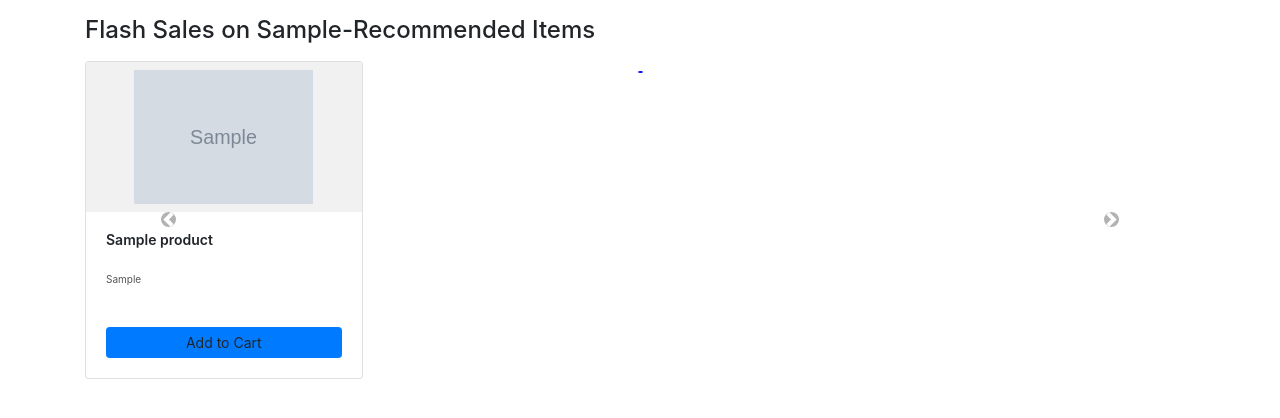
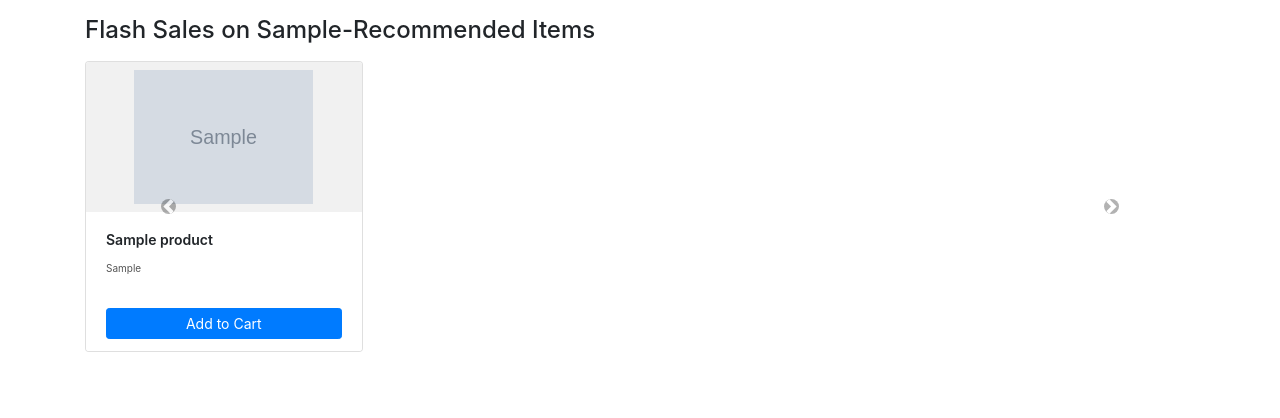
Before and after one commit to Akash3570/E-COMMERCE-SITE, a Django app: page /shop/ in a window 1280 px wide. Shown: the part 56-474 px from the top of the page. Run offline with Django 5.2, Linux system fonts and the light colour scheme; tables that the repository leaves empty hold one stand-in row (values such as "Sample post"); grey boxes marked "Sample" are stand-in pictures; some libraries are stand-ins or nearby versions.

Commit message:
added add to cart

```diff
--- a/shop/templates/shop/index.html
+++ b/shop/templates/shop/index.html
@@ -1,18 +1,10 @@
 {% extends 'shop/basic.html' %}
-{% load static %}
+<!-- {% load static %} -->
 
 {% block title %}Home{% endblock %}
-
 {% block css %}
 <style>
 .card-col { padding-left: 0; padding-right: 0; }
-.carousel-indicators { top: 0; }
-.carousel-indicators li {
-  width: 5px;
-  height: 2px;
-  border-radius: 50%;
-  background-color: rgba(0,0,0,0.25); }
-.carousel-indicators .active { background-color: blue; }
 
 .card-img-top {
   width: 100%;
@@ -23,24 +15,19 @@
 }
 
 .card.h-100 { display:flex; flex-direction:column; }
-.card .card-body { flex:1 0 auto; }
-.card { height: 100%; }
+.card-body { flex: 1 0 auto; }
 
 .card-title {
   font-size: 14px;
   font-weight: 600;
-  height: 2em;
-  overflow: hidden;
 }
 
 .card-text {
   font-size: 10px;
-  line-height: 1.4;
-  height: 3.9em;
-  overflow: hidden;
   color: #555;
 }
 
+/* keep arrows small */
 .carousel-control-prev-icon,
 .carousel-control-next-icon {
   width: 15px;
@@ -55,65 +42,83 @@
 <div class="container my-3">
 
 {% for cat in all_products %}
+<h4 class="my-3">
+  Flash Sales on {{ cat.category }}-Recommended Items
+</h4>
 
-  <!-- Category Title -->
-  <h4 class="my-3">Flash Sales on {{ cat.category }}-Recommended Items</h4>
+<div id="carousel{{ forloop.counter }}" class="carousel slide" data-ride="carousel">
 
-  <!-- Category Carousel -->
-  <div id="carousel{{ forloop.counter }}"
-       class="carousel slide"
-       data-ride="carousel">
+  <div class="carousel-inner">
 
-    <!-- Indicators -->
-    <ol class="carousel-indicators">
-      {% for slide in cat.slides %}
-      <li data-target="#carousel{{ forloop.parentloop.counter }}"
-          data-slide-to="{{ forloop.counter0 }}"
-          class="{% if forloop.first %}active{% endif %}">
-      </li>
-      {% endfor %}
-    </ol>
-
-    <!-- Slides -->
-    <div class="carousel-inner">
     {% for slide in cat.slides %}
     <div class="carousel-item {% if forloop.first %}active{% endif %}">
       <div class="row no-gutters">
 
         {% for p in slide %}
         <div class="col-6 col-md-3 card-col">
+
           <div class="card h-100">
+
+            <!-- 🔹 IMAGE ONLY (carousel safe) -->
             <img src="{{ p.image.url }}" class="card-img-top">
-              <div class="card-body d-flex flex-column">
+
+            <!-- 🔹 PRODUCT DETAILS -->
+            <div class="card-body">
               <h5 class="card-title">{{ p.product_name }}</h5>
               <p class="card-text">{{ p.des }}</p>
-                <a class="btn btn-primary btn-sm mt-auto">Add to Cart</a>
             </div>
+
+            <!-- 🔹 ACTION (OUTSIDE carousel area) -->
+            <div class="card-footer bg-white border-0">
+              <button
+                id="pr{{ p.id }}"
+                class="btn btn-primary btn-sm w-100 cart">
+                Add to Cart
+              </button>
             </div>
+
+          </div>
+
         </div>
         {% endfor %}
 
       </div>
     </div>
     {% endfor %}
+
   </div>
 
-    <!-- Controls -->
-    <a class="carousel-control-prev"
-       href="#carousel{{ forloop.counter }}"
-       role="button" data-slide="prev">
+  <!-- controls -->
+  <a class="carousel-control-prev" href="#carousel{{ forloop.counter }}" data-slide="prev">
     <span class="carousel-control-prev-icon"></span>
   </a>
-
-    <a class="carousel-control-next"
-       href="#carousel{{ forloop.counter }}"
-       role="button" data-slide="next">
+  <a class="carousel-control-next" href="#carousel{{ forloop.counter }}" data-slide="next">
     <span class="carousel-control-next-icon"></span>
   </a>
 
 </div>
-
 {% endfor %}
 
 </div>
 {% endblock %}
+{% block js %}
+<script>
+let cart = JSON.parse(localStorage.getItem("cart") || "{}");
+
+document.addEventListener("click", function (e) {
+  if (e.target.classList.contains("cart")) {
+
+    let id = e.target.id;
+
+    if (cart[id]) {
+      cart[id] += 1;
+    } else {
+      cart[id] = 1;
+    }
+
+    localStorage.setItem("cart", JSON.stringify(cart));
+    console.log(cart);
+  }
+});
+</script>
+{% endblock %}
```
Lines whose indentation alone changed are shown as unchanged.
